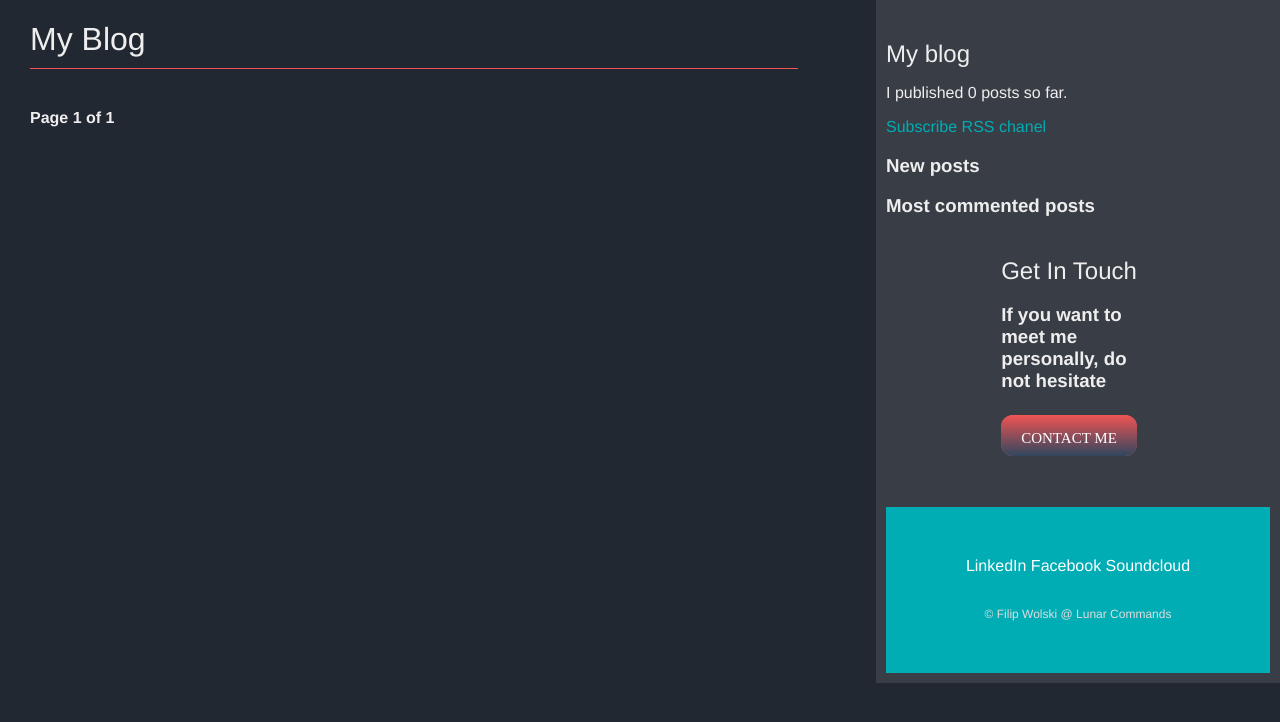
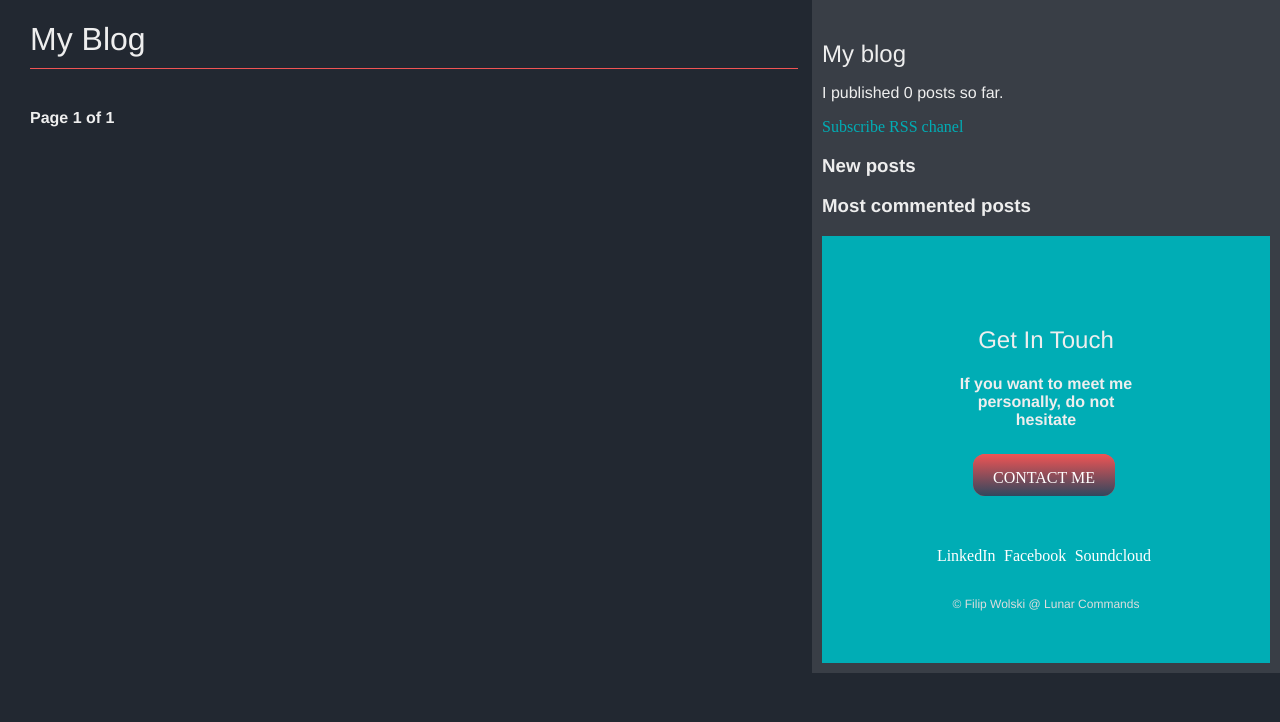
Before and after one commit to LunarCommands/blog, a Django app: page /blog/ in a window 1280 px wide. Shown: the top 722 px of the page. Run offline with Django 3.2, Linux system fonts and the light colour scheme; data that the repository does not hold is empty.

Commit message:
Make site look much prettier.

```diff
--- a/mysite/blog/static/css/blog.css
+++ b/mysite/blog/static/css/blog.css
@@ -7,8 +7,14 @@ body {
 }
 
 a {
-    color: #00ADB5;
-    text-decoration: none;
+  color: #00ADB5;
+  font-family: Kontakt;
+  text-decoration: none;
+    margin-right: 4px;
+}
+
+a:hover {
+  color: #F05454;
 }
 
 h1 {
@@ -30,7 +36,7 @@ h2 {
 
 #sidebar {
     float: right;
-    width: 30%;
+    width: 35%;
     padding: 10px;
     background: #393E46;
     height: 100%;
@@ -46,6 +52,12 @@ p.date {
 .pagination {
     margin: 40px 0;
     font-weight: bold;
+}
+
+.card {
+    background: #393E46;
+    padding: 10px 0 10px 15px;
+    margin: 5px;
 }
 
 .bottom-container {
@@ -67,7 +79,6 @@ p.date {
 
 .footer-link {
   color: white;
-
 }
 
 
@@ -83,7 +94,7 @@ p.date {
   border-radius: 12px;
   font-family: Kontakt;
   color: #ffffff;
-  font-size: 15px;
+  font-size: 16px;
   padding: 15px 20px 10px 20px;
   text-decoration: none;
 }
--- a/mysite/blog/templates/blog/base.html
+++ b/mysite/blog/templates/blog/base.html
@@ -30,12 +30,12 @@
                 </li>
             {% endfor %}
         </ul>
+        <div class="bottom-container">
             <div class="contact-me">
               <h2>Get In Touch</h2>
-          <h3>If you want to meet me personally, do not hesitate</h3><br>
+              <h4>If you want to meet me personally, do not hesitate</h4><br>
               <a class="btn" href="mailto:f.wolski@protonmail.com" target="blank">CONTACT ME</a>
             </div>
-        <div class="bottom-container">
             <a class="footer-link" href="https://www.linkedin.com/in/filip-wolski-b798b9210/" target="blank">LinkedIn</a>
             <a class="footer-link" href="https://www.facebook.com/PhilipElementz" target="blank">Facebook</a>
             <a class="footer-link" href="https://soundcloud.com/phil_elementz" target="blank">Soundcloud</a>
--- a/mysite/blog/templates/blog/post/list.html
+++ b/mysite/blog/templates/blog/post/list.html
@@ -9,6 +9,7 @@
     <h2>Posts tagged with "{{ tag.name }}"</h2>
   {% endif %}
   {% for post in posts %}
+    <div class="card">
         <h2>
           <a href="{{ post.get_absolute_url }}">
             {{ post.title }}
@@ -27,6 +28,7 @@
           Published {{ post.publish }} by {{ post.author }}
         </p>
         {{ post.body|markdown|truncatewords_html:30 }}
+      </div>
   {% endfor %}
   {% include "pagination.html" with page=posts %}
 {% endblock %}
```
Lines whose indentation alone changed are shown as unchanged.
